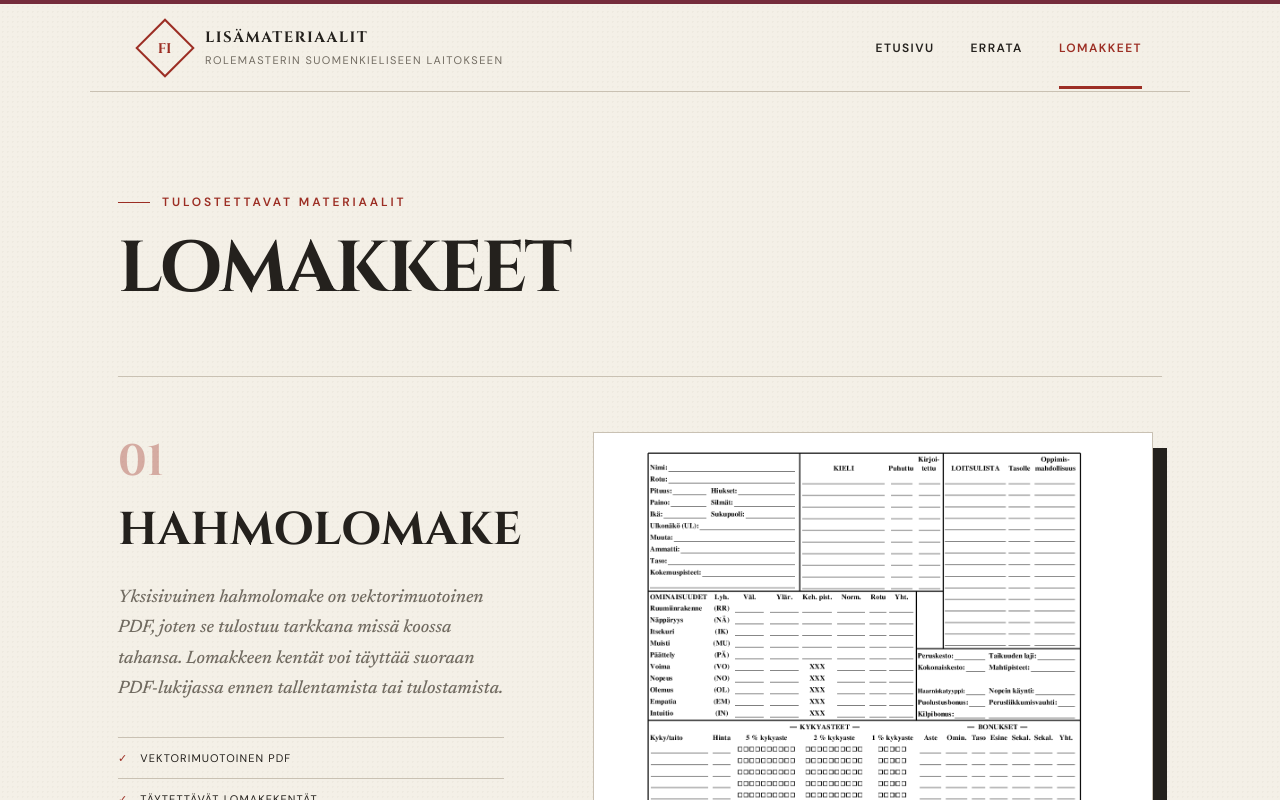
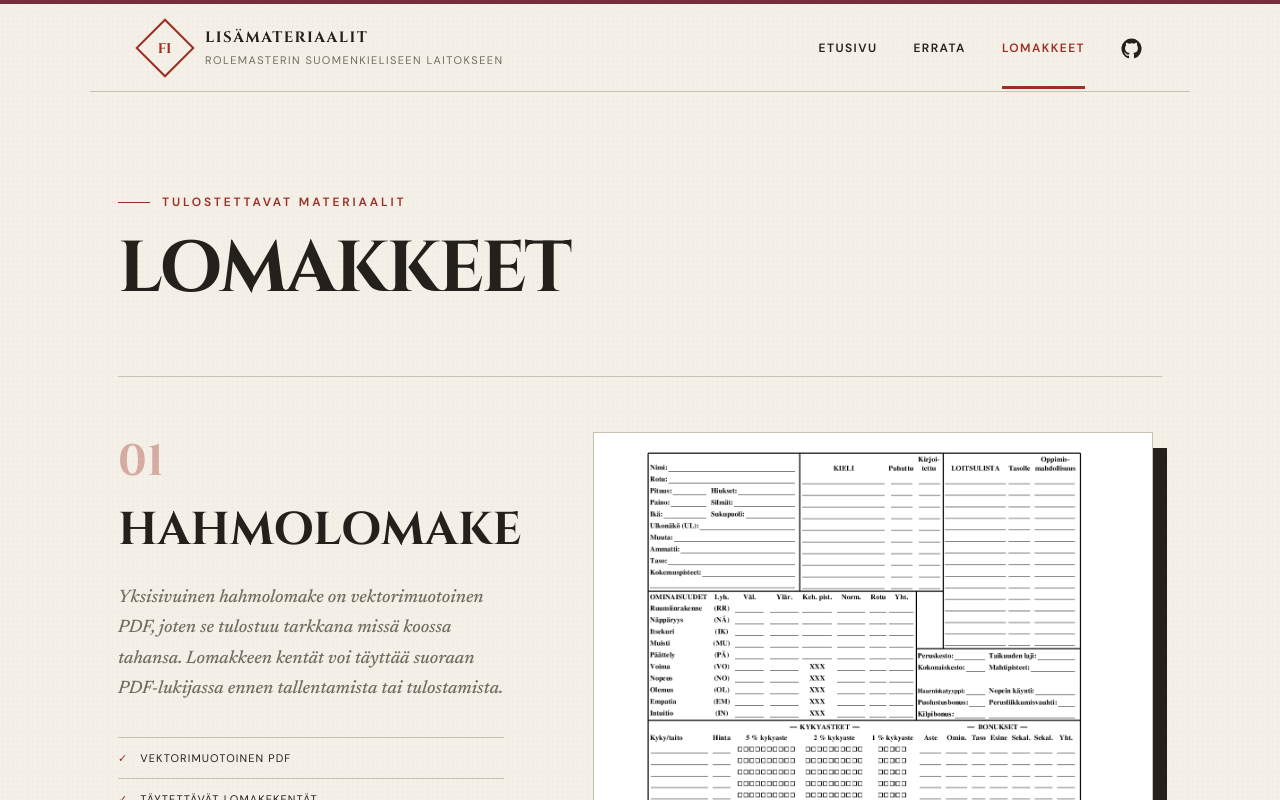
Before and after one commit to emick/rolemaster-site, a React (Vite) app: page /lomakkeet in a window 1280 px wide. Shown: the top 800 px of the page. Built offline with nearby package versions, Linux system fonts and the light colour scheme.

Commit message:
Add github link

```diff
--- a/src/components/Icon.tsx
+++ b/src/components/Icon.tsx
@@ -1,9 +1,10 @@
-type IconProps = { name: 'arrow' | 'book' | 'download' | 'moon' | 'search'; size?: number }
+type IconProps = { name: 'arrow' | 'book' | 'download' | 'github' | 'moon' | 'search'; size?: number }
 
 const paths = {
   arrow: <><path d="M5 12h14"/><path d="m13 6 6 6-6 6"/></>,
   book: <><path d="M4 19.5A2.5 2.5 0 0 1 6.5 17H20"/><path d="M6.5 2H20v20H6.5A2.5 2.5 0 0 1 4 19.5v-15A2.5 2.5 0 0 1 6.5 2Z"/></>,
   download: <><path d="M12 3v12"/><path d="m7 10 5 5 5-5"/><path d="M5 21h14"/></>,
+  github: <path fill="currentColor" stroke="none" d="M12 .7a11.5 11.5 0 0 0-3.64 22.41c.58.1.79-.25.79-.56v-2.23c-3.22.7-3.9-1.37-3.9-1.37-.53-1.34-1.29-1.7-1.29-1.7-1.05-.72.08-.71.08-.71 1.17.08 1.78 1.2 1.78 1.2 1.04 1.77 2.72 1.26 3.38.96.1-.75.4-1.26.74-1.55-2.57-.29-5.27-1.29-5.27-5.68 0-1.26.45-2.28 1.19-3.08-.12-.29-.52-1.46.11-3.04 0 0 .97-.31 3.16 1.18A11 11 0 0 1 12 6.14c.98 0 1.95.13 2.87.39 2.19-1.49 3.16-1.18 3.16-1.18.63 1.58.23 2.75.11 3.04.74.8 1.19 1.82 1.19 3.08 0 4.4-2.71 5.38-5.29 5.67.42.36.79 1.06.79 2.14v3.27c0 .31.21.67.8.56A11.5 11.5 0 0 0 12 .7Z"/>,
   moon: <path d="M21 12.8A9 9 0 1 1 11.2 3 7 7 0 0 0 21 12.8Z"/>,
   search: <><circle cx="11" cy="11" r="7"/><path d="m20 20-4-4"/></>,
 }
--- a/src/components/Layout.tsx
+++ b/src/components/Layout.tsx
@@ -1,4 +1,5 @@
 import { NavLink, Outlet } from 'react-router-dom'
+import { Icon } from './Icon'
 
 export function Layout() {
   return (
@@ -12,6 +13,9 @@ export function Layout() {
           <NavLink to="/">Etusivu</NavLink>
           <NavLink to="/errata">Errata</NavLink>
           <NavLink to="/lomakkeet">Lomakkeet</NavLink>
+          <a className="github-link" href="https://github.com/emick/rolemaster-site" target="_blank" rel="noreferrer" aria-label="GitHub">
+            <Icon name="github" size={21} />
+          </a>
         </nav>
       </header>
       <main><Outlet /></main>
--- a/src/styles.css
+++ b/src/styles.css
@@ -17,6 +17,8 @@ button, input { font: inherit; }
 nav { display:flex; gap:36px; align-items:center; }
 nav a { text-decoration:none; text-transform:uppercase; letter-spacing:.12em; font-size:12px; font-weight:600; padding:34px 0 30px; border-bottom:3px solid transparent; }
 nav a.active { color:var(--red); border-color:var(--red); }
+nav .github-link { display:grid; place-items:center; }
+nav .github-link:hover { color:var(--red); }
 .home-split { width:min(1100px,100%); margin:0 auto; padding:54px 48px 64px; display:grid; grid-template-columns:minmax(0,1.5fr) minmax(0,1fr); gap:44px 52px; align-items:center; }
 .home-intro { min-width:0; max-width:720px; padding:24px 0 32px; }
 .home-intro h1 { font-size:clamp(40px,4.5vw,60px); margin:22px 0 18px; }
```
